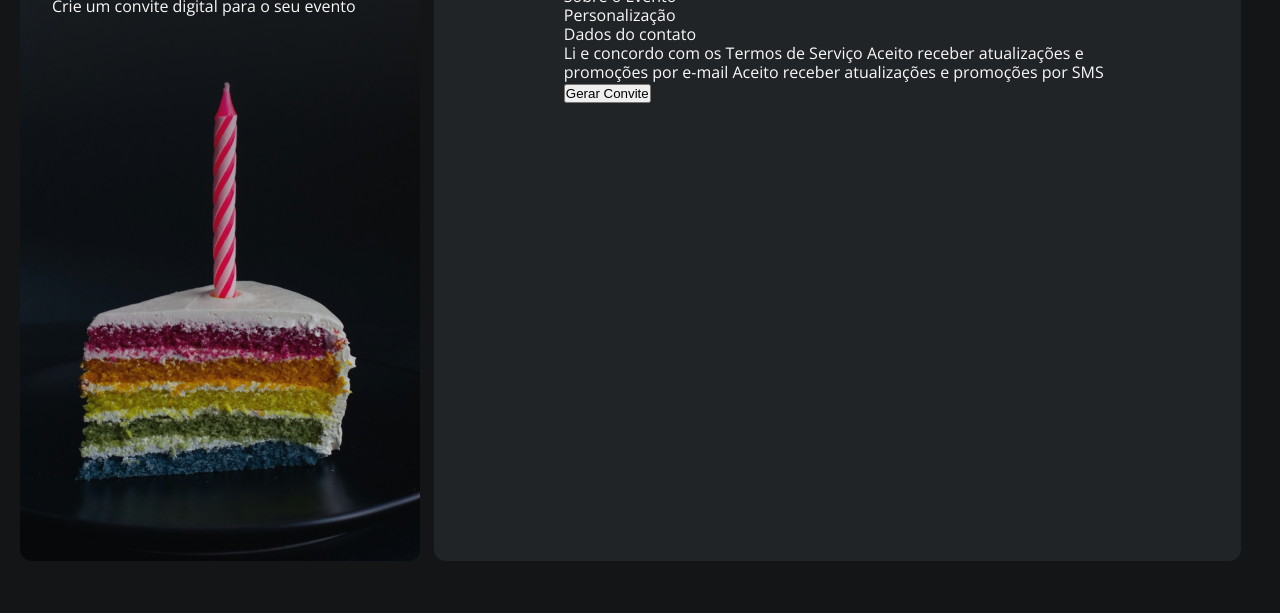
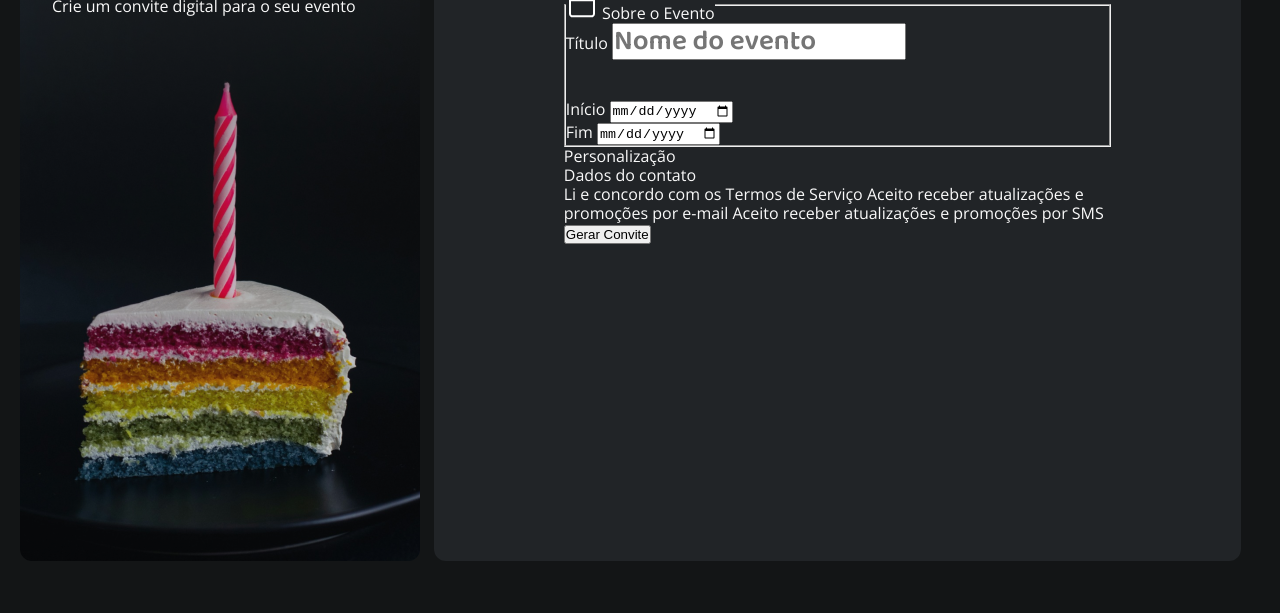
Before and after one commit to Rocha1972/08-Desafio_Formulario_Convite, a plain HTML site: page index.html in a window 1280 px wide. Shown: the part 187-800 px from the top of the page. Drawn offline with nearby package versions, Linux system fonts and the light colour scheme.

Commit message:
Preparando o html e o event.css para os forms

```diff
--- a/index.html
+++ b/index.html
@@ -37,10 +37,48 @@
       <header id="title">
         Crie seu convite
       </header>
-      <div class="forms">
-        <section class="event">
-          Sobre o Evento
-        </section>
+
+      <form action method="post" enctype="multipart/form-data">
+        <fieldset class="event">
+          <legend>
+            <img src="assets/icons/calendar.svg" alt="Ícone de calendário"> Sobre o Evento
+          </legend>
+
+          <section class="event-info">
+
+            <div class="input-info">
+              <label for="title">Título</label>
+              <input
+              type="text"
+              name="title"
+              id="title"
+              placeholder="Nome do evento">
+            </div>
+
+            <div class="flex">
+              <div class="input-info-flex">
+                <label for="start">Início</label>
+                <input
+                type="date"
+                name="start"
+                id="start"
+                placeholder="DD/MM/AAAA, --:--">
+              </div>
+
+              <div class="input-info-flex">
+                <label for="end">Fim</label>
+                <input
+                type="date"
+                name="start"
+                id="start"
+                placeholder="DD/MM/AAAA, --:--">
+              </div>
+
+            </div>
+
+
+          </section>
+        </fieldset>
 
         <section class="personalization">
           Personalização
@@ -60,7 +98,7 @@
           Gerar Convite
         </button>
 
-      </div>
+      </form>
 
     </main>
 
--- /dev/null
+++ b/styles/event.css
@@ -0,0 +1,22 @@
+main {
+  overflow: hidden;
+}
+
+#event-info {
+  font: var(--h3);
+  display: flex;
+  align-items: center;
+  margin-bottom: 1.5rem;
+
+  & img {
+    width: 1.5rem;
+    height: 1.5rem;
+    margin-right: 0.75rem;
+  }
+}
+
+#input-forms {
+
+  flex-direction: column;
+  gap: 1.5rem;
+}
--- a/styles/global.css
+++ b/styles/global.css
@@ -40,7 +40,7 @@
   --font-opensans: "Open Sans", sans-serif;
   --h1: 400 2.5rem/120% var(--font-leckerli);
   --h2: 600 1.75rem/120% var(--font-balloo2);
-  --h3: 600 1.125rem/120% var(--font-baloo2);
+  --h3: 600 1.125rem/120% var(--font-balloo2);
   --body-md: 400 1rem/120% var(--font-opensans);
   --body-sm: 400 0.875rem/120% var(--font-opensans);
   --body-xs: 400 0.75rem/120% var(--font-opensans);
@@ -66,8 +66,8 @@ body {
 }
 
 main {
-  display: block;
-  align-items: center;
+  /* display: block; */
+  /* align-items: center; */
 
   background-color: var(--color-shape-body);
   border-radius: 0.75rem;
--- a/styles/index.css
+++ b/styles/index.css
@@ -1,5 +1,6 @@
 @import url(global.css);
 @import url(aside.css);
-@import url(form.css);
+@import url(forms.css);
 @import url(index.css);
 @import url(title.css);
+@import url(event.css);
--- a/styles/title.css
+++ b/styles/title.css
@@ -1,6 +1,5 @@
 #title {
 
-  /* border: 1px solid red; */
   font: var(--h2);
   margin-bottom: 2.5rem;
 }
```
